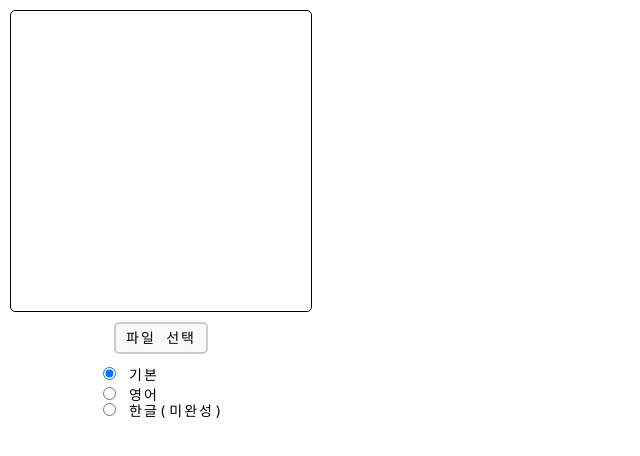
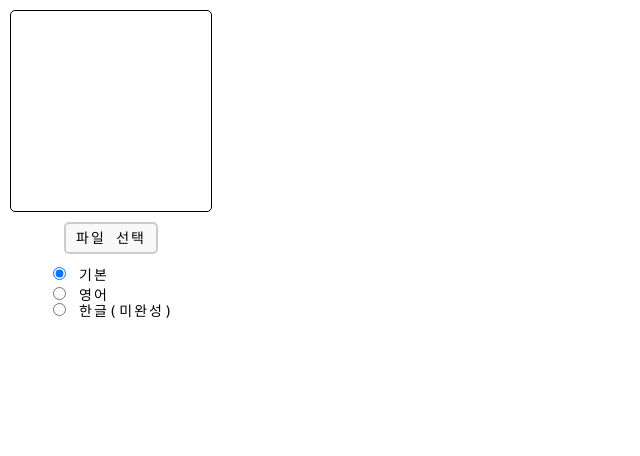
Before and after one commit to woonglife62/ascii-rendering, a plain HTML site: page index.html in a window 1280 px wide. Shown: the whole page, without its empty margins (0-640 px from the left). Drawn offline with Linux system fonts and the light colour scheme.

Commit message:
fix: 글자크기 조정

```diff
--- a/index.html
+++ b/index.html
@@ -6,13 +6,13 @@
     <meta name="viewport" content="width=device-width, initial-scale=1.0">
     <link rel="stylesheet" href="style.css" />
     <script>
-        const CANVAS_SIZE = 300;
+        const CANVAS_SIZE = 200;
     </script>
 </head>
 <body style="margin: 0; font-family: 'consolas'; line-height: 80%; letter-spacing: 2px; font-size: 10px;">
 <div style="display: flex;">
     <div style="display: flex; flex-direction: column; align-items: center; margin-left: 10px;">
-        <canvas id="asciiCanvas" class="custom-canvas" width="300" height="300" style="border:1px solid #000;"></canvas>
+        <canvas id="asciiCanvas" class="custom-canvas" width="200" height="200" style="border:1px solid #000;"></canvas>
 
         <label for="fileInput" class="custom-file-upload">파일 선택</label>
         <input type="file" id="fileInput" style="display: none;"/>
@@ -33,7 +33,7 @@
         </div>
     </div>
     <div style="margin-left: 24px;">
-        <h4 style="font-family: monospace; white-space: pre; margin: 0; width: 300px; height: 300px;"></h4>
+        <h4 style="font-family: monospace; font-size: 5px; white-space: pre; margin: 0; width: 200px; height: 200px; line-height: 95%;"></h4>
     </div>
 </div>
 <script>
@@ -73,8 +73,8 @@
         }
         const imageData = cachedImageData;
         let asciiArt = '';
-        for (let j = 0; j < CANVAS_SIZE; j += 3) {
-            for (let i = 0; i < CANVAS_SIZE; i += 3) {
+        for (let j = 0; j < CANVAS_SIZE; j += 2) {
+            for (let i = 0; i < CANVAS_SIZE; i += 2) {
                 const idx = (j * CANVAS_SIZE + i) * 4;
                 const r = imageData[idx];
                 const g = imageData[idx + 1];
```
